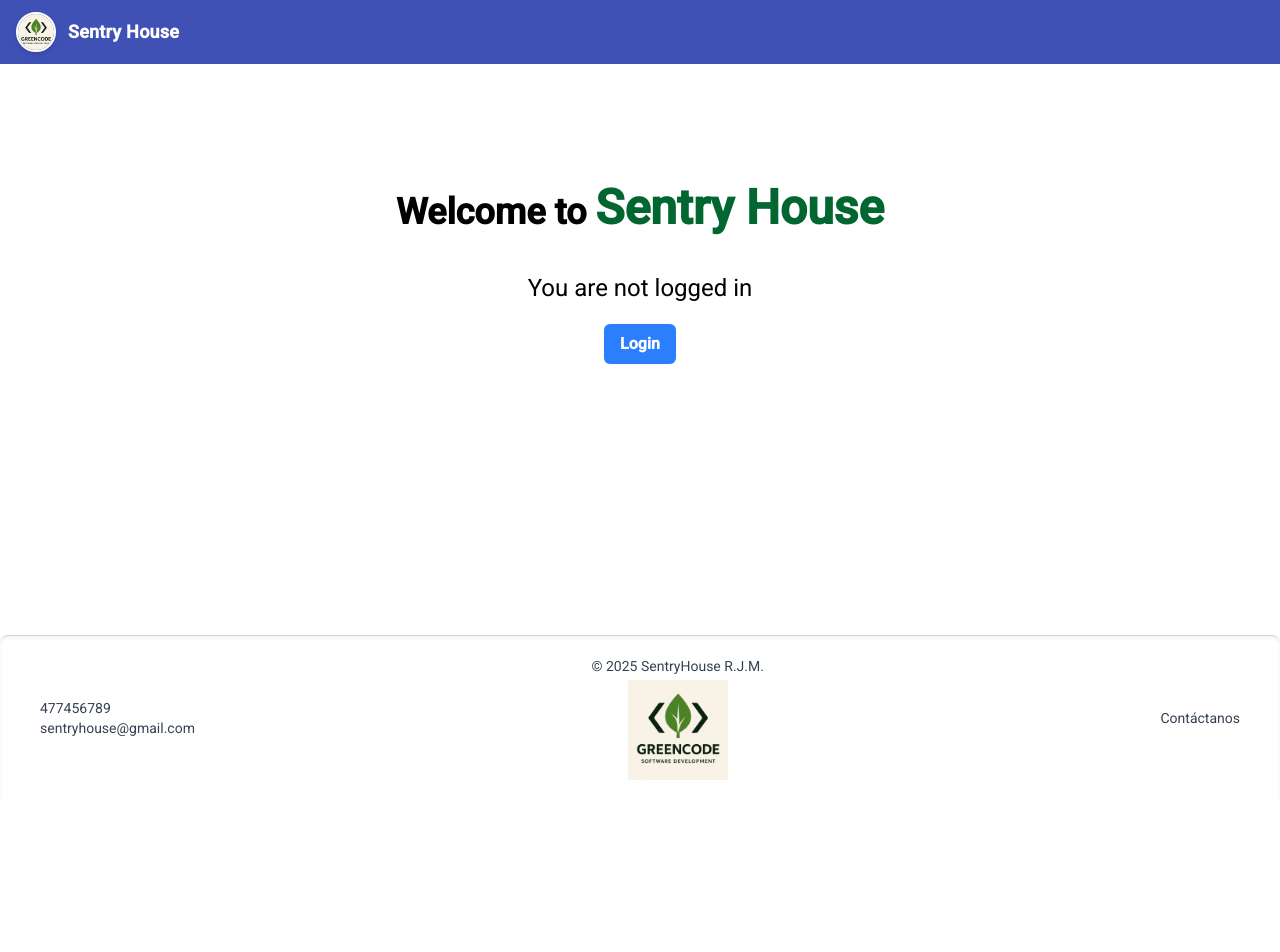
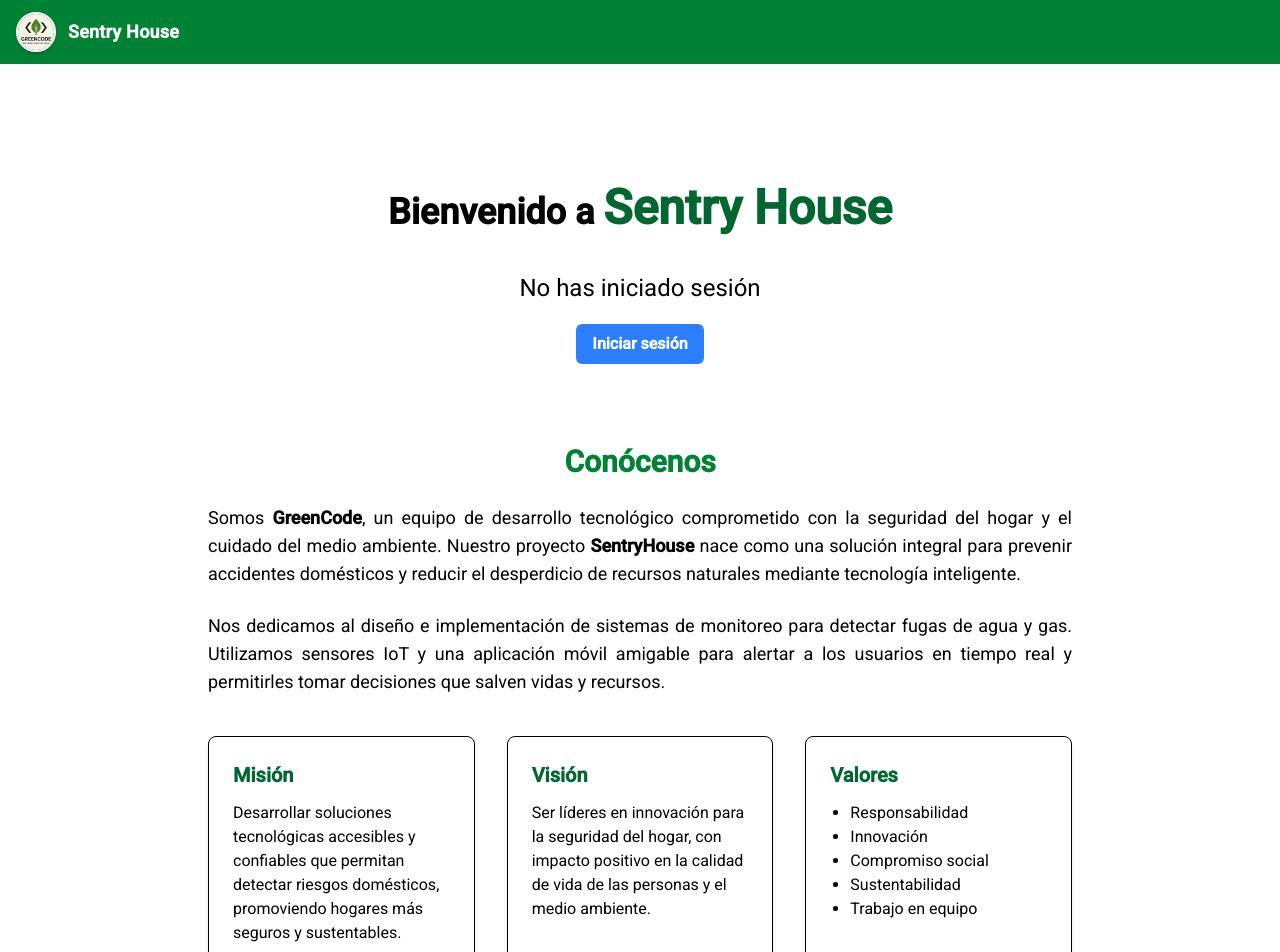
Before and after one commit to Dantebiersack/SentryHouseFrontend, an Angular app: page / in a window 1280 px wide. Shown: the top 952 px of the page. Before the commit the page ends 800 px from the top, so only its background shows below. Built offline with nearby package versions, Linux system fonts and the light colour scheme.

Commit message:
Cambios en el navbar y estilo del login

```diff
--- a/package.json
+++ b/package.json
@@ -30,6 +30,7 @@
     "@angular/platform-browser": "^20.0.0",
     "@angular/router": "^20.0.0",
     "@tailwindcss/postcss": "^4.1.11",
+    "@tailwindcss/vite": "^4.1.11",
     "jwt-decode": "^4.0.0",
     "postcss": "^8.5.6",
     "rxjs": "~7.8.0",
--- a/src/app/components/navbar/navbar.html
+++ b/src/app/components/navbar/navbar.html
@@ -1,48 +1,26 @@
 <div>
-  <mat-toolbar
-    color="primary"
-    class="px-12 py-2 flex justify-between items-center"
-  >
+    <mat-toolbar class="!bg-green-700 px-12 py-2 flex justify-between items-center">
         <!-- Logo -->
         <a routerLink="/" class="flex items-center gap-3">
-      <img
-        src="images/greencodeLogo.jpg"
-        alt="Logo"
-        class="h-10 w-10 rounded-full border-2 border-white shadow-md"
-      />
+            <img src="images/greencodeLogo.jpg" alt="Logo" class="h-10 w-10 rounded-full border-2 border-white shadow-md" />
             <span class="text-white font-semibold text-lg">Sentry House</span>
         </a>
 
         @if (isLoggedIn() && authService.getUserDetail()?.roles.includes('Admin')) {
         <div class="flex gap-8 items-center">
-      <a
-        [routerLink]="['users']"
-        class="text-white hover:underline flex items-center gap-1"
-      >
+            <a [routerLink]="['users']" class="text-white hover:underline flex items-center gap-1">
                 <mat-icon>groups</mat-icon> Users
             </a>
-      <a
-        [routerLink]="['roles']"
-        class="text-white hover:underline flex items-center gap-1"
-      >
+            <a [routerLink]="['roles']" class="text-white hover:underline flex items-center gap-1">
                 <mat-icon>settings</mat-icon> Roles
             </a>
-      <a
-        [routerLink]="['proveedores']"
-        class="text-white hover:underline flex items-center gap-1"
-      >
+            <a [routerLink]="['proveedores']" class="text-white hover:underline flex items-center gap-1">
                 <mat-icon>inventory_2</mat-icon> Proveedores
             </a>
-      <a
-        [routerLink]="['materia-prima']"
-        class="text-white hover:underline flex items-center gap-1"
-      >
+            <a [routerLink]="['materia-prima']" class="text-white hover:underline flex items-center gap-1">
                 <mat-icon>science</mat-icon> Materia Prima
             </a>
-      <a
-        [routerLink]="['servicios']"
-        class="text-white hover:underline flex items-center gap-1"
-      >
+            <a [routerLink]="['servicios']" class="text-white hover:underline flex items-center gap-1">
                 <mat-icon>toc</mat-icon> Servicios
             </a>
         </div>
@@ -50,13 +28,8 @@
 
         <div *ngIf="isLoggedIn() && authService.getUserDetail() as userDetail">
             <div class="flex items-center gap-4">
-        <a
-          [matMenuTriggerFor]="menu"
-          class="flex items-center gap-2 cursor-pointer"
-        >
-          <div
-            class="bg-red-400 text-white font-bold shadow-md rounded-full w-10 h-10 flex justify-center items-center"
-          >
+                <a [matMenuTriggerFor]="menu" class="flex items-center gap-2 cursor-pointer">
+                    <div class="bg-red-400 text-white font-bold shadow-md rounded-full w-10 h-10 flex justify-center items-center">
                         {{ userDetail.fullName[0].toUpperCase() }}
                     </div>
                     <div class="text-white text-sm">
--- a/src/app/pages/home/home.html
+++ b/src/app/pages/home/home.html
@@ -1,23 +1,67 @@
 <div class="flex items-center flex-col pt-20 pb-10">
     <h1 class="text-4xl text-center font-bold my-10">
-    Welcome to <span class="text-5xl text-green-800">Sentry House</span>
+        Bienvenido a <span class="text-5xl text-green-800">Sentry House</span>
     </h1>
 
     <div class="flex flex-col items-center gap-5 justify-center">
         @if(authService.getUserDetail()){
         <h1 class="text-2xl">
-      You are logged in as
+            Bienvenido,
             <span class="font-bold bg-blue-600 rounded-md p-2 text-white">
         {{ authService.getUserDetail()?.fullName }}
       </span>
         </h1>
         }@else{
-    <h1 class="text-2xl">You are not logged in</h1>
+        <h1 class="text-2xl">No has iniciado sesión</h1>
         <a routerLink="/login">
             <button class="bg-blue-500 hover:bg-blue-700 text-white font-bold py-2 px-4 rounded-md">
-        Login
+        Iniciar sesión
       </button>
         </a>
         }
     </div>
 </div>
+
+<!-- Sección: Conócenos -->
+<section class="max-w-4xl mx-auto my-10 px-4">
+    <h2 class="text-3xl font-bold text-center text-green-700 mb-6">Conócenos</h2>
+
+    <p class="text-lg text-justify mb-6">
+        Somos <strong>GreenCode</strong>, un equipo de desarrollo tecnológico comprometido con la seguridad del hogar y el cuidado del medio ambiente. Nuestro proyecto <strong>SentryHouse</strong> nace como una solución integral para prevenir accidentes
+        domésticos y reducir el desperdicio de recursos naturales mediante tecnología inteligente.
+    </p>
+
+    <p class="text-lg text-justify mb-6">
+        Nos dedicamos al diseño e implementación de sistemas de monitoreo para detectar fugas de agua y gas. Utilizamos sensores IoT y una aplicación móvil amigable para alertar a los usuarios en tiempo real y permitirles tomar decisiones que salven vidas y recursos.
+    </p>
+
+    <!-- Misión, Visión y Valores -->
+    <div class="grid grid-cols-1 md:grid-cols-3 gap-8 mt-10">
+
+        <div class="bg-white p-6 shadow-md rounded-lg border">
+            <h3 class="text-xl font-bold text-green-800 mb-3">Misión</h3>
+            <p>
+                Desarrollar soluciones tecnológicas accesibles y confiables que permitan detectar riesgos domésticos, promoviendo hogares más seguros y sustentables.
+            </p>
+        </div>
+
+        <div class="bg-white p-6 shadow-md rounded-lg border">
+            <h3 class="text-xl font-bold text-green-800 mb-3">Visión</h3>
+            <p>
+                Ser líderes en innovación para la seguridad del hogar, con impacto positivo en la calidad de vida de las personas y el medio ambiente.
+            </p>
+        </div>
+
+        <div class="bg-white p-6 shadow-md rounded-lg border">
+            <h3 class="text-xl font-bold text-green-800 mb-3">Valores</h3>
+            <ul class="list-disc pl-5">
+                <li>Responsabilidad</li>
+                <li>Innovación</li>
+                <li>Compromiso social</li>
+                <li>Sustentabilidad</li>
+                <li>Trabajo en equipo</li>
+            </ul>
+        </div>
+
+    </div>
+</section>
--- a/src/app/pages/login/login.html
+++ b/src/app/pages/login/login.html
@@ -1,5 +1,11 @@
 <div class="h-screen flex items-center justify-center">
-  <form class="shadow-md rounded-md p-5 bg-white w-1/6" [formGroup]="form" (ngSubmit)="login()">
+    <form class="shadow-md rounded-md p-5 bg-white w-1/3" [formGroup]="form" (ngSubmit)="login()">
+
+        <!-- LOGO de la empresa -->
+        <div class="flex justify-center mb-4">
+            <img src="images/greencodeLogo.jpg" alt="GreenCode Logo" class="w-35  h-auto rounded-full">
+        </div>
+
         <div class="py-4">
             <h1 class="font-bold py-2">
                 Login
@@ -9,8 +15,7 @@
             </h6>
         </div>
 
-
-    <mat-form-field apperance="fill" class="w-full">
+        <mat-form-field appearance="fill" class="w-full">
             <mat-label>Email</mat-label>
             <input matInput placeholder="Email" formControlName="email" />
             <mat-icon matPrefix>email</mat-icon>
@@ -28,9 +33,7 @@
         <a href="" class="text-purple-700" [routerLink]="['/forget-password']">Forgot Password?</a>
         <br>
 
-
-    <button type="submit" [disabled]="!form.valid"
-      class="w-full border border-slate-200 rounded-md disabled:bg-purple-400 py-2 px-3 bg-purple-700 text-white font-bold">
+        <button type="submit" [disabled]="!form.valid" class="w-full border border-slate-200 rounded-md disabled:bg-purple-400 py-2 px-3 bg-purple-700 text-white font-bold">
       Login
     </button>
 
```
Also changed, not shown: 1 other file (tests, documents, lock files or other folders). Lines whose indentation alone changed are shown as unchanged.
